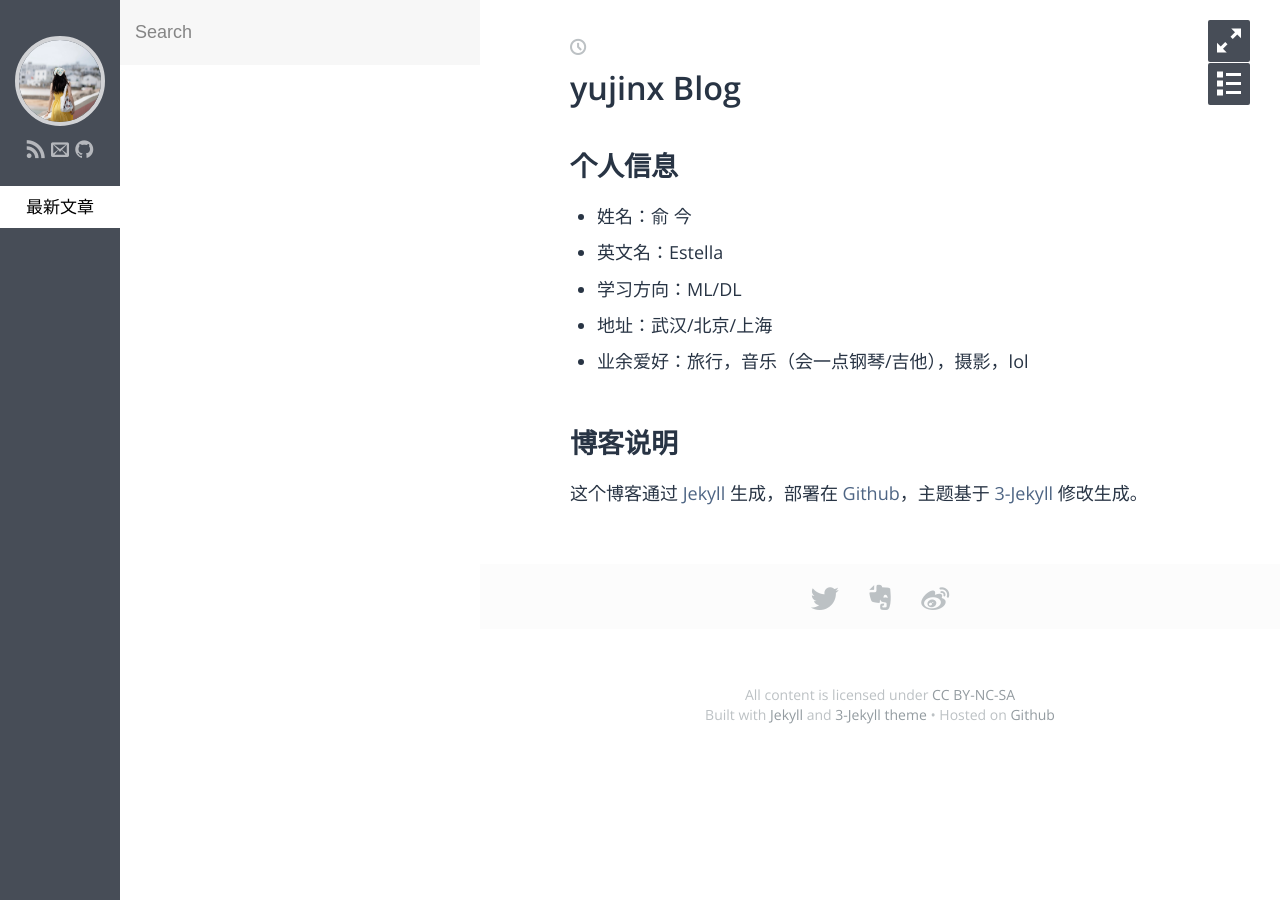
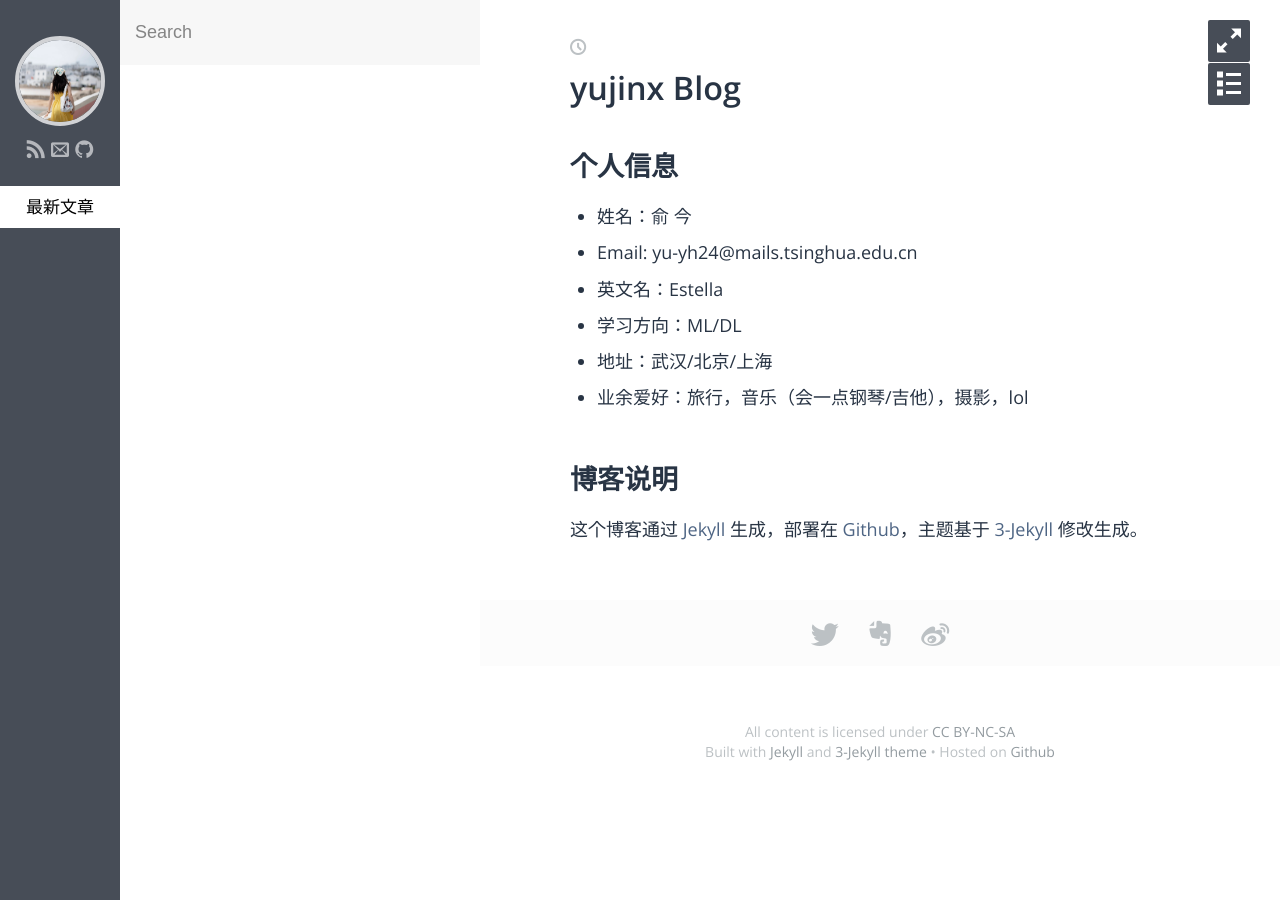
Before and after one commit to cccloves/cccloves.github.io, a Jekyll site: the page built from index.md, in a window 1280 px wide. Built offline with Jekyll 4.4.1, drawn with Linux system fonts in a browser that asks for light colours; some web fonts are replaced.

Commit message:
Update index.md

```diff
--- a/index.md
+++ b/index.md
@@ -6,6 +6,7 @@ layout: post
 ## 个人信息
 
 - 姓名：俞 今
+- Email: yu-yh24@mails.tsinghua.edu.cn
 - 英文名：Estella
 - 学习方向：ML/DL
 - 地址：武汉/北京/上海
```
